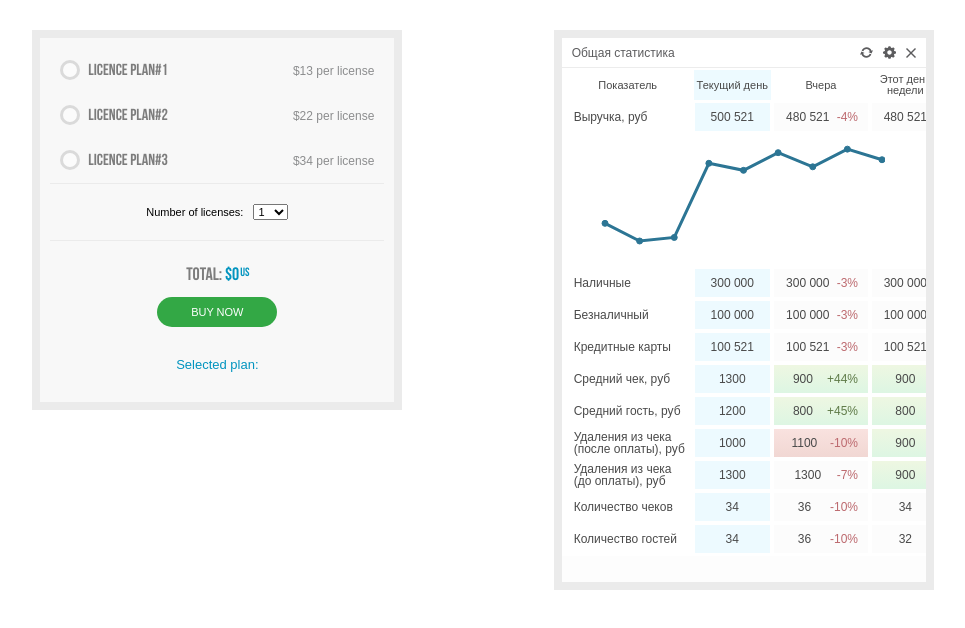
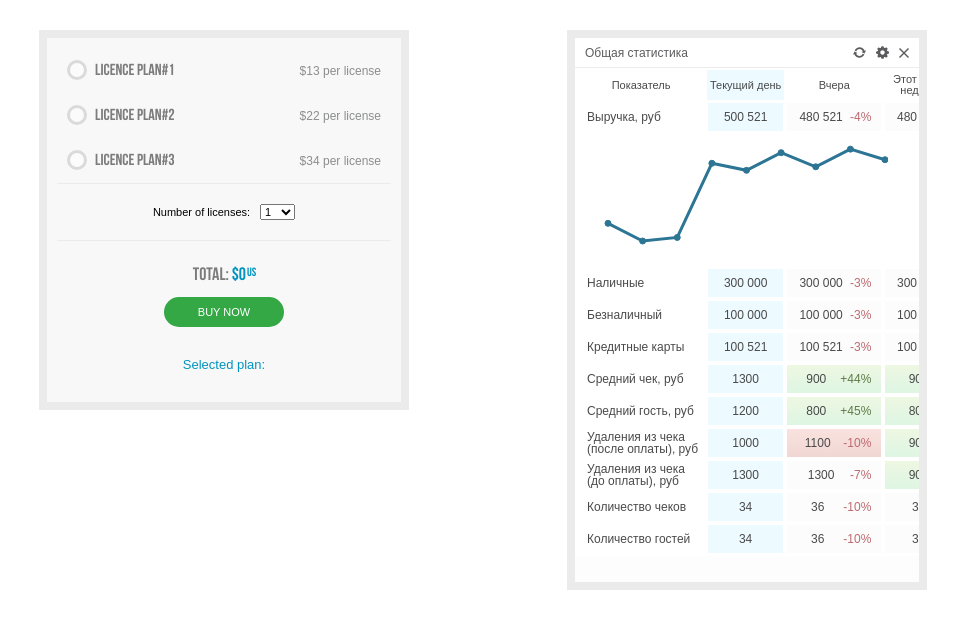
Before and after one commit to ronnika/license-plan, a website built with Parcel: page src/index.html in a window 1280 px wide. Shown: the whole page, without its empty margins (157-1122 px from the left). Built offline with nearby package versions, Linux system fonts and the light colour scheme.

Commit message:
refactor

```diff
--- a/src/blocks/stat/stat.scss
+++ b/src/blocks/stat/stat.scss
@@ -1,81 +1,104 @@
 .stat {
-    width: 380px;
+    width: 360px;
     height: 560px;
     position: relative;
-    background-color: #fdfdfd;
-    border: 8px solid #ebebeb;
+
     font-family: Arial, Helvetica, sans-serif;
     font-size: 12px;
     line-height: 1;
     color: #4a4a4a;
+
+    background-color: #fdfdfd;
+    border: 8px solid #ebebeb;
+
     &__inner {
         width: 100%;
         height: 100%;
         overflow-x: scroll;
     }
+
     &__table {
+        width: 380px;
         margin-top: 30px;
         text-align: center;
-        width: 380px;
+
         background-color: #ffffff;
         border-spacing: 2px;
     }
+
     &__cell {
+        height: 25px;
         padding: 0 10px;
+
         background-color: #fcfcfc;
-        height: 25px;
         border: 1px solid #ffffff;
+
         &_graph {
             background-color: #ffffff;
         }
+
         &_selected {
             background-color: #edfaff;
         }
+
         &_up {
             background: rgb(238,247,226);
             background: linear-gradient(180deg, rgba(238,247,226,1) 0%, rgba(221,246,227,1) 100%);
         }
+
         &_down{
             background: rgb(249,226,223);
             background: linear-gradient(180deg, rgba(249,226,223,1) 0%, rgba(241,215,211,1) 100%);
         }
     }
+
     &__percent {
         float: right;
         margin-left: 5px;
+
         &_up {
             color: #5f7a48;
         }
+
         &_down {
             color: #bd6a6f;
         }
     }
+
     &__row {
         height: 30px;
     }
+
     &__top {
         position: absolute;
         z-index: 10;
         width: 100%;
         height: 30px;
         padding: 10px;
+
         display: flex;
         justify-content: space-between;
         align-items: center;
+
+        color: #5c5c5e;
+
         background-color: #ffffff;
-        color: #5c5c5e;
         border-bottom: 1px solid #ececec;
     }
+
     &__controls {
         display: flex;
         justify-items: space-between;
         align-items: center;
     }
+
     &__btn {
         display: block;
         margin-left: 10px;
+
         img {
             display: block;
+
             &:hover  {
                 opacity: 0.8;
             }
@@ -85,22 +108,26 @@
     &__header {
         height: 25px;
         font-weight: normal;
+
         &_top {
             font-size: 11px;
             text-align: center;
         }
+
         &_left {
             padding-left: 10px;
             text-align: left;
         }
+
         &_selected {
             background-color: #edfaff;
         }
     }
+
     &__line-chart {
         width: 290px;
         height: 130px;
-        margin-left: 20px;
+        margin-left: 10px;
     }
 
 }
```
